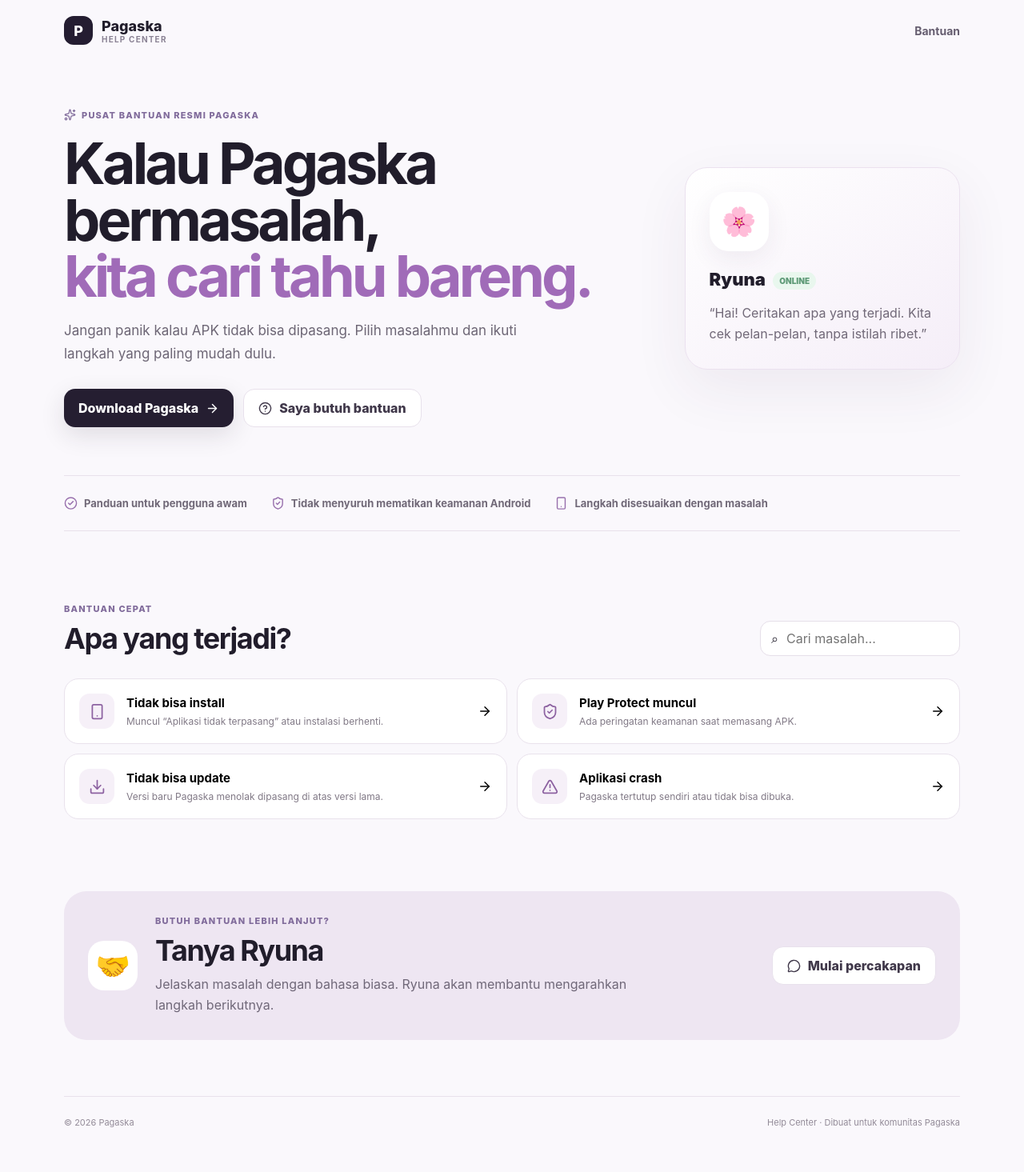
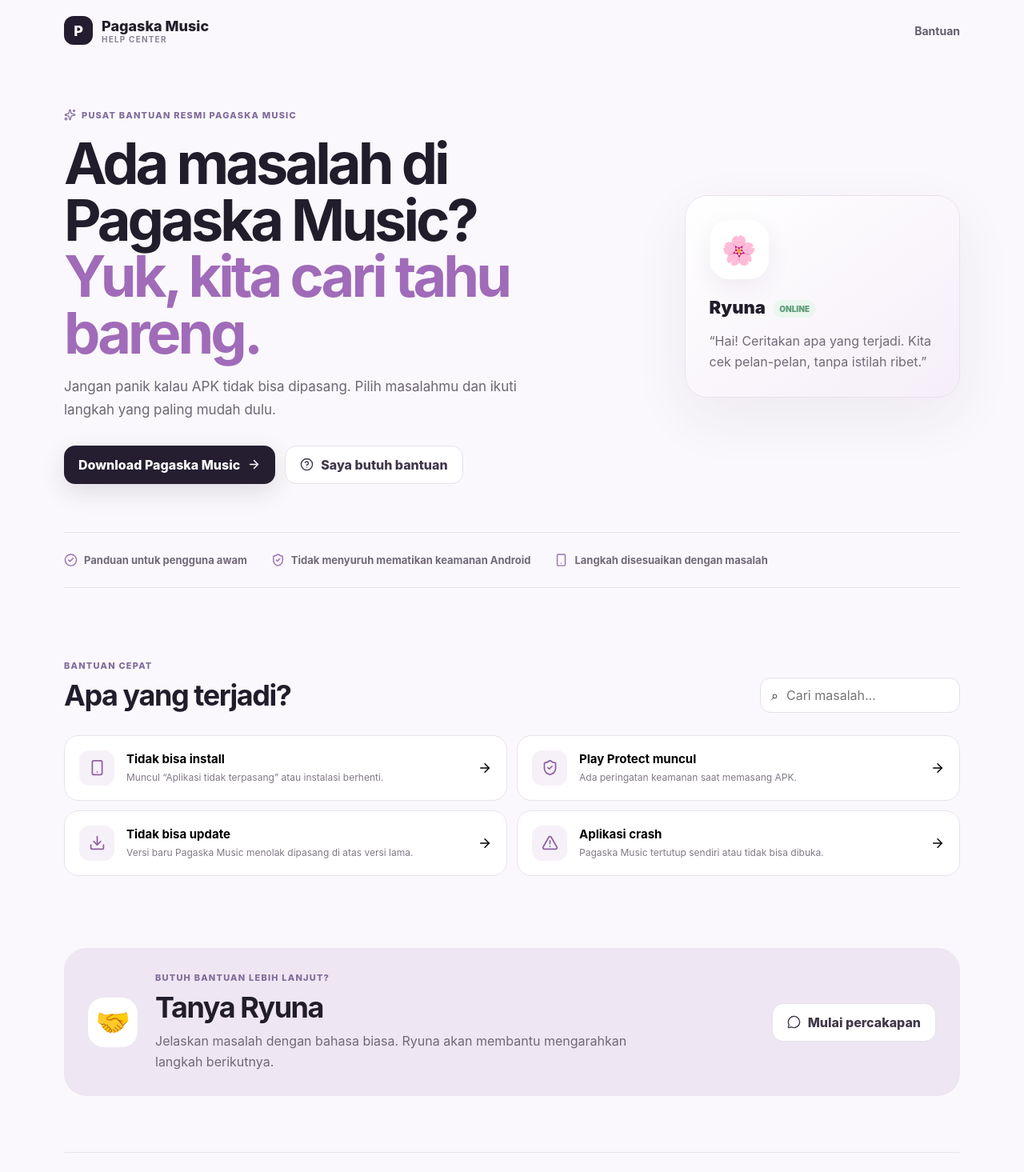
Before and after one commit to Vexcompany/Help-center, a Next.js app: page / in a window 1280 px wide. Shown: the top 1465 px of the page at 80% size. Built offline with nearby package versions, Linux system fonts and the light colour scheme.

Commit message:
Update Pagaska Music branding and direct download CTA

```diff
--- a/app/page.js
+++ b/app/page.js
@@ -6,8 +6,8 @@
 const problems = [
   { id: 'install', icon: Smartphone, title: 'Tidak bisa install', text: 'Muncul “Aplikasi tidak terpasang” atau instalasi berhenti.' },
   { id: 'protect', icon: ShieldCheck, title: 'Play Protect muncul', text: 'Ada peringatan keamanan saat memasang APK.' },
-  { id: 'update', icon: Download, title: 'Tidak bisa update', text: 'Versi baru Pagaska menolak dipasang di atas versi lama.' },
-  { id: 'crash', icon: AlertTriangle, title: 'Aplikasi crash', text: 'Pagaska tertutup sendiri atau tidak bisa dibuka.' },
+  { id: 'update', icon: Download, title: 'Tidak bisa update', text: 'Versi baru Pagaska Music menolak dipasang di atas versi lama.' },
+  { id: 'crash', icon: AlertTriangle, title: 'Aplikasi crash', text: 'Pagaska Music tertutup sendiri atau tidak bisa dibuka.' },
 ];
 
 export default function Home() {
@@ -18,12 +18,12 @@
 
   return (
     <main>
-      <nav className="nav shell"><div className="brand"><span className="brand-mark">P</span><span>Pagaska <small>Help Center</small></span></div><a className="nav-link" href="#help">Bantuan</a></nav>
-      <section className="hero shell"><div className="hero-copy"><div className="eyebrow"><Sparkles size={15}/> Pusat bantuan resmi Pagaska</div><h1>Kalau Pagaska bermasalah,<br/><span>kita cari tahu bareng.</span></h1><p>Jangan panik kalau APK tidak bisa dipasang. Pilih masalahmu dan ikuti langkah yang paling mudah dulu.</p><div className="hero-actions"><a className="primary" href="https://github.com/Vexcompany/Pagaska-Music/releases">Download Pagaska <ArrowRight size={17}/></a><a className="secondary" href="#help"><HelpCircle size={17}/> Saya butuh bantuan</a></div></div><div className="helper-card"><div className="avatar">🌸</div><div><div className="helper-name">Ryuna <span>online</span></div><p>“Hai! Ceritakan apa yang terjadi. Kita cek pelan-pelan, tanpa istilah ribet.”</p></div></div></section>
+      <nav className="nav shell"><div className="brand"><span className="brand-mark">P</span><span>Pagaska Music <small>Help Center</small></span></div><a className="nav-link" href="#help">Bantuan</a></nav>
+      <section className="hero shell"><div className="hero-copy"><div className="eyebrow"><Sparkles size={15}/> Pusat bantuan resmi Pagaska Music</div><h1>Ada masalah di Pagaska Music?<br/><span>Yuk, kita cari tahu bareng.</span></h1><p>Jangan panik kalau APK tidak bisa dipasang. Pilih masalahmu dan ikuti langkah yang paling mudah dulu.</p><div className="hero-actions"><a className="primary" href="/download">Download Pagaska Music <ArrowRight size={17}/></a><a className="secondary" href="#help"><HelpCircle size={17}/> Saya butuh bantuan</a></div></div><div className="helper-card"><div className="avatar">🌸</div><div><div className="helper-name">Ryuna <span>online</span></div><p>“Hai! Ceritakan apa yang terjadi. Kita cek pelan-pelan, tanpa istilah ribet.”</p></div></div></section>
       <section className="trust shell"><div><CheckCircle2/> Panduan untuk pengguna awam</div><div><ShieldCheck/> Tidak menyuruh mematikan keamanan Android</div><div><Smartphone/> Langkah disesuaikan dengan masalah</div></section>
       <section id="help" className="help shell"><div className="section-head"><div><div className="eyebrow">Bantuan cepat</div><h2>Apa yang terjadi?</h2></div><div className="search"><span>⌕</span><input value={query} onChange={(e) => setQuery(e.target.value)} placeholder="Cari masalah..." /></div></div><div className="problem-grid">{filtered.map(({ id, icon: Icon, title, text }) => <button key={id} className={`problem ${selected === id ? 'active' : ''}`} onClick={() => setSelected(selected === id ? null : id)}><div className="problem-icon"><Icon size={21}/></div><div className="problem-copy"><strong>{title}</strong><span>{text}</span></div><ArrowRight size={18}/></button>)}</div>{selected && <Guide id={selected}/>}</section>
       <section className="assistant shell"><div className="assistant-icon">🤝</div><div><div className="eyebrow">Butuh bantuan lebih lanjut?</div><h2>Tanya Ryuna</h2><p>Jelaskan masalah dengan bahasa biasa. Ryuna akan membantu mengarahkan langkah berikutnya.</p></div><button className="secondary" onClick={() => setChatOpen(true)}><MessageCircle size={17}/> Mulai percakapan</button></section>
-      <footer className="footer shell"><span>© 2026 Pagaska</span><span>Help Center · Dibuat untuk komunitas Pagaska</span></footer>
+      <footer className="footer shell"><span>© 2026 Pagaska Music</span><span>Help Center · Dibuat untuk pengguna Pagaska Music</span></footer>
       {chatOpen && <Chat onClose={() => setChatOpen(false)}/>}
     </main>
   );
@@ -31,18 +31,18 @@
 
 function Guide({ id }) {
   const guides = {
-    install: { title: 'Aplikasi tidak terpasang', intro: 'Pesan ini belum tentu berarti Pagaska rusak. Android memakai pesan umum untuk beberapa penyebab.', steps: ['Pastikan APK selesai diunduh dari sumber resmi Pagaska.', 'Jika Pagaska versi lama masih terpasang, coba update dari APK resmi yang sama.', 'Pastikan ruang penyimpanan cukup dan APK sesuai perangkat.', 'Kalau tetap gagal, catat pesan yang muncul persis dan hubungi admin Pagaska.'] },
-    protect: { title: 'Play Protect muncul', intro: 'Play Protect adalah sistem keamanan Android. Jangan mematikannya hanya agar instalasi berjalan.', steps: ['Baca pesan Play Protect dengan teliti.', 'Pastikan APK berasal dari halaman rilis resmi Pagaska.', 'Jika tersedia opsi pemeriksaan, ikuti pemeriksaan keamanan tersebut.', 'Jika Google menyebut aplikasi berbahaya, jangan lanjutkan dan kirim detail peringatannya ke admin.'] },
-    update: { title: 'Tidak bisa update', intro: 'Update biasanya membutuhkan package name dan signing certificate yang konsisten.', steps: ['Pastikan kamu mengunduh release resmi Pagaska terbaru.', 'Jangan memasang APK dari sumber tidak resmi di atas instalasi resmi.', 'Jika Android menyebut signature berbeda, jangan hapus data dulu—hubungi admin untuk diagnosis.', 'Untuk versi yang sangat lama, admin mungkin perlu memberi jalur migrasi khusus.'] },
-    crash: { title: 'Pagaska crash', intro: 'Kita perlu tahu kapan crash terjadi supaya penyebabnya bisa dipersempit.', steps: ['Coba buka Pagaska sekali lagi dan catat kapan aplikasi tertutup.', 'Catat apakah crash terjadi saat startup, mencari lagu, memutar lagu, atau membuka halaman tertentu.', 'Pastikan kamu menggunakan release terbaru.', 'Kirim versi Android, versi Pagaska, dan langkah terakhir sebelum crash ke admin.'] },
+    install: { title: 'Aplikasi tidak terpasang', intro: 'Pesan ini belum tentu berarti Pagaska Music rusak. Android memakai pesan umum untuk beberapa penyebab.', steps: ['Pastikan APK selesai diunduh dari sumber resmi Pagaska Music.', 'Jika Pagaska Music versi lama masih terpasang, coba update dari APK resmi yang sama.', 'Pastikan ruang penyimpanan cukup dan APK sesuai perangkat.', 'Kalau tetap gagal, catat pesan yang muncul persis dan hubungi admin Pagaska Music.'] },
+    protect: { title: 'Play Protect muncul', intro: 'Play Protect adalah sistem keamanan Android. Jangan mematikannya hanya agar instalasi berjalan.', steps: ['Baca pesan Play Protect dengan teliti.', 'Pastikan APK berasal dari halaman rilis resmi Pagaska Music.', 'Jika tersedia opsi pemeriksaan, ikuti pemeriksaan keamanan tersebut.', 'Jika Google menyebut aplikasi berbahaya, jangan lanjutkan dan kirim detail peringatannya ke admin.'] },
+    update: { title: 'Tidak bisa update', intro: 'Update biasanya membutuhkan package name dan signing certificate yang konsisten.', steps: ['Pastikan kamu mengunduh release resmi Pagaska Music terbaru.', 'Jangan memasang APK dari sumber tidak resmi di atas instalasi resmi.', 'Jika Android menyebut signature berbeda, jangan hapus data dulu—hubungi admin untuk diagnosis.', 'Untuk versi yang sangat lama, admin mungkin perlu memberi jalur migrasi khusus.'] },
+    crash: { title: 'Pagaska Music crash', intro: 'Kita perlu tahu kapan crash terjadi supaya penyebabnya bisa dipersempit.', steps: ['Coba buka Pagaska Music sekali lagi dan catat kapan aplikasi tertutup.', 'Catat apakah crash terjadi saat startup, mencari lagu, memutar lagu, atau membuka halaman tertentu.', 'Pastikan kamu menggunakan release terbaru.', 'Kirim versi Android, versi Pagaska Music, dan langkah terakhir sebelum crash ke admin.'] },
   };
   const guide = guides[id];
   return <article className="guide"><div className="guide-label">Ryuna menyarankan</div><h3>{guide.title}</h3><p>{guide.intro}</p><ol>{guide.steps.map((s, i) => <li key={i}>{s}</li>)}</ol></article>;
 }
 
 function Chat({ onClose }) {
-  const [messages, setMessages] = useState([{ role: 'assistant', content: 'Hai! Aku Ryuna 🌸 Apa yang terjadi saat kamu mencoba memakai Pagaska?' }]);
+  const [messages, setMessages] = useState([{ role: 'assistant', content: 'Hai! Aku Ryuna 🌸 Apa yang terjadi saat kamu mencoba memakai Pagaska Music?' }]);
   const [input, setInput] = useState(''); const [busy, setBusy] = useState(false);
   async function send(e) { e.preventDefault(); const text = input.trim(); if (!text || busy) return; const next = [...messages, { role: 'user', content: text }]; setMessages(next); setInput(''); setBusy(true); try { const r = await fetch('/api/chat', { method: 'POST', headers: { 'Content-Type': 'application/json' }, body: JSON.stringify({ messages: next }) }); const data = await r.json(); setMessages([...next, { role: 'assistant', content: data.message || data.error || 'Maaf, Ryuna sedang tidak tersedia.' }]); } catch { setMessages([...next, { role: 'assistant', content: 'Maaf, koneksi bantuan sedang bermasalah. Coba lagi sebentar.' }]); } finally { setBusy(false); } }
-  return <div className="chat-backdrop" onMouseDown={(e) => e.target === e.currentTarget && onClose()}><section className="chat"><header><div><strong>🌸 Ryuna</strong><span>Pagaska Help Assistant</span></div><button onClick={onClose} aria-label="Tutup"><X/></button></header><div className="chat-body">{messages.map((m, i) => <div key={i} className={`bubble ${m.role}`}>{m.content}</div>)}{busy && <div className="bubble assistant">Ryuna sedang berpikir…</div>}</div><form onSubmit={send}><input value={input} onChange={(e) => setInput(e.target.value)} placeholder="Contoh: Pagaska tidak bisa di-install"/><button className="primary" disabled={busy}>Kirim</button></form></section></div>;
+  return <div className="chat-backdrop" onMouseDown={(e) => e.target === e.currentTarget && onClose()}><section className="chat"><header><div><strong>🌸 Ryuna</strong><span>Pagaska Music Help Assistant</span></div><button onClick={onClose} aria-label="Tutup"><X/></button></header><div className="chat-body">{messages.map((m, i) => <div key={i} className={`bubble ${m.role}`}>{m.content}</div>)}{busy && <div className="bubble assistant">Ryuna sedang berpikir…</div>}</div><form onSubmit={send}><input value={input} onChange={(e) => setInput(e.target.value)} placeholder="Contoh: Pagaska Music tidak bisa di-install"/><button className="primary" disabled={busy}>Kirim</button></form></section></div>;
 }
```
